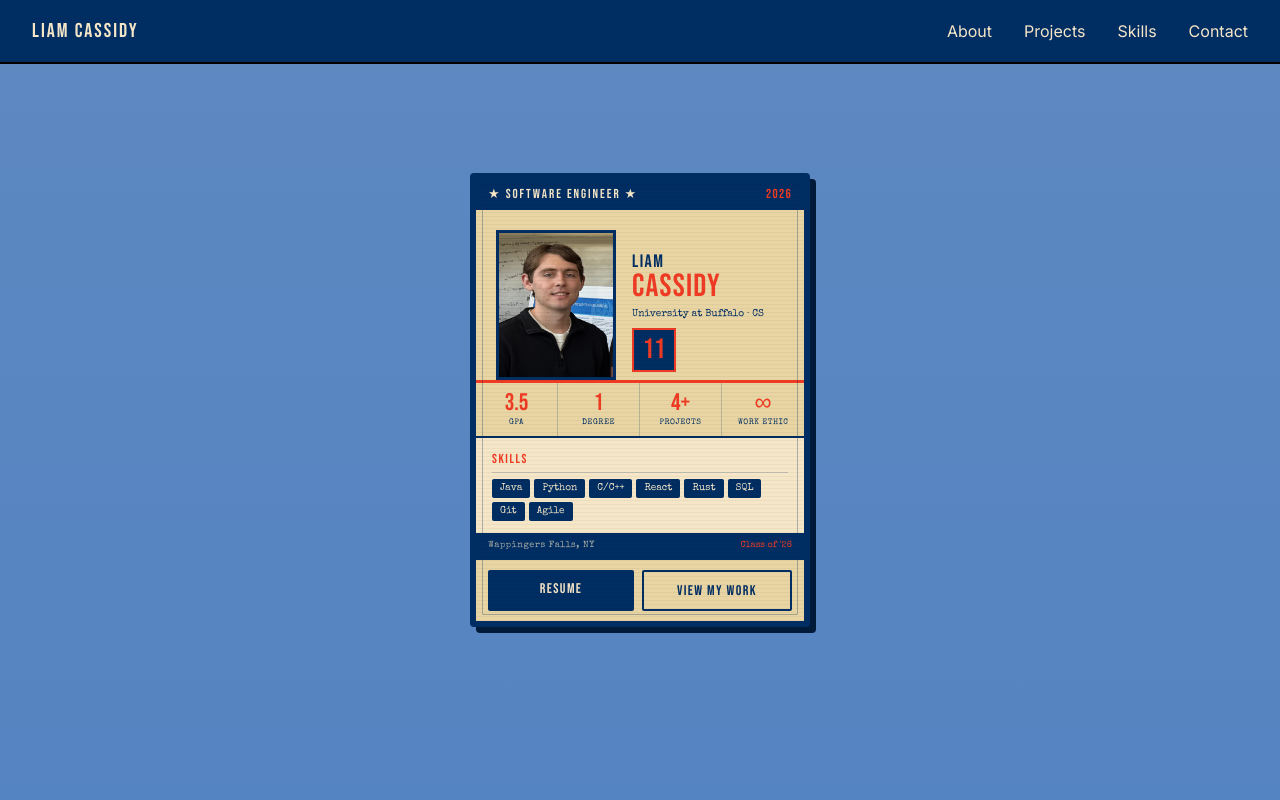
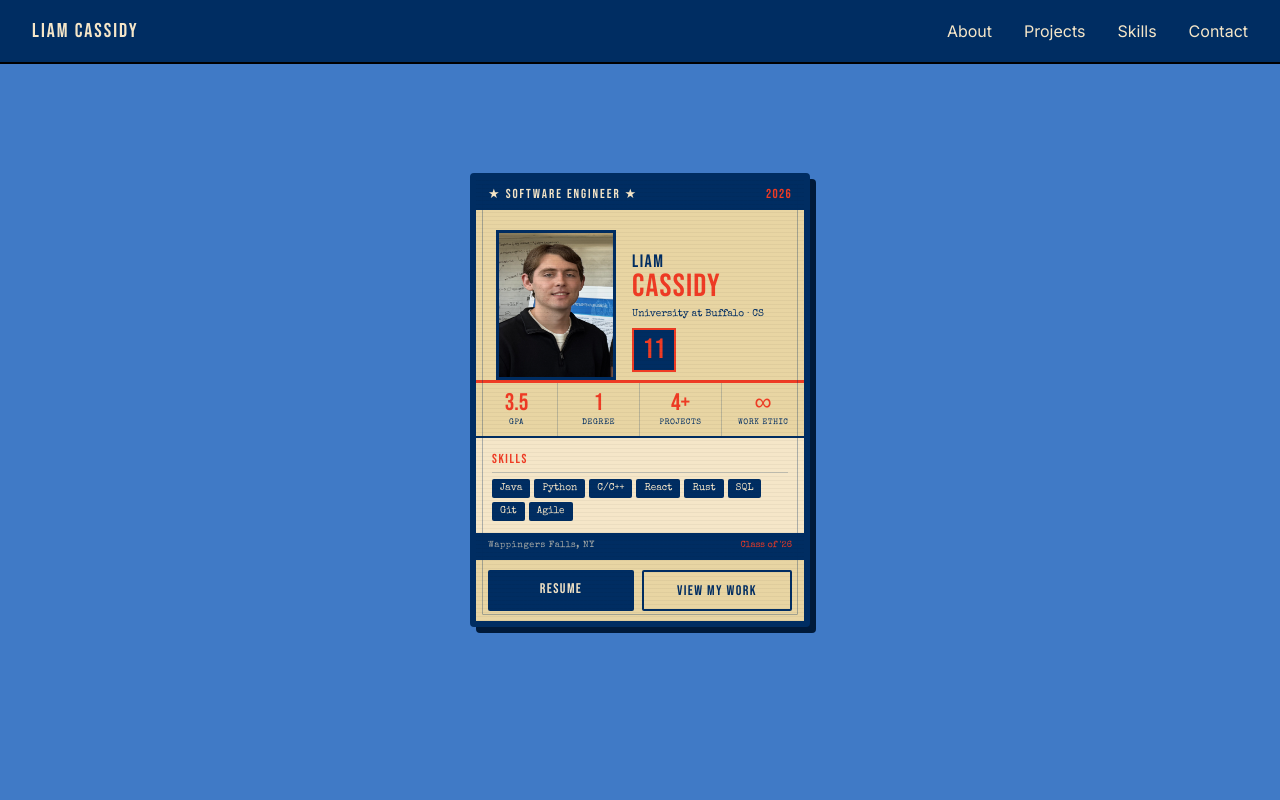
Before and after one commit to liam-cassidy11/portfolio, a React (Vite) app: page / in a window 1280 px wide. Shown: the top 800 px of the page. Built offline with nearby package versions, Linux system fonts and the light colour scheme.

Commit message:
Update background colors in index.css

```diff
--- a/src/index.css
+++ b/src/index.css
@@ -3,12 +3,12 @@
 @tailwind utilities;
 
 body {
-  background: linear-gradient(to bottom, hsl(214, 44%, 56%), #407ac6);
+  background: #407ac6;;
   min-height: 100vh;
   font-family: 'Inter', sans-serif;
 }
 
 html {
-  background-color: #657c9b;
+  background-color: #407ac6;
   min-height: 100vh
 }
```
